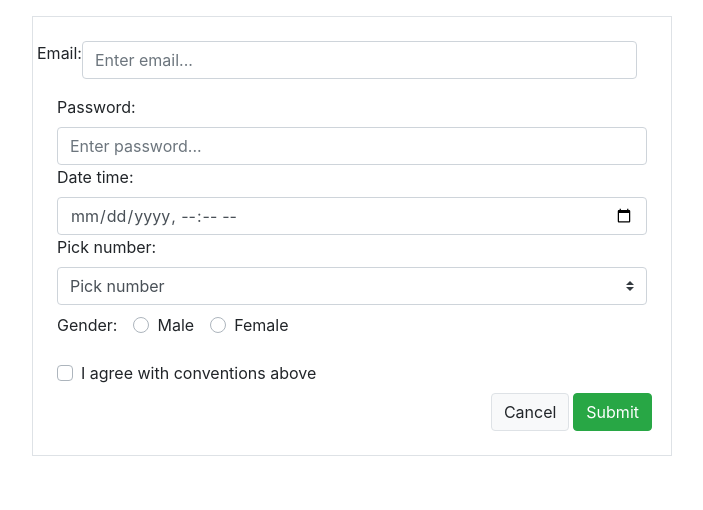
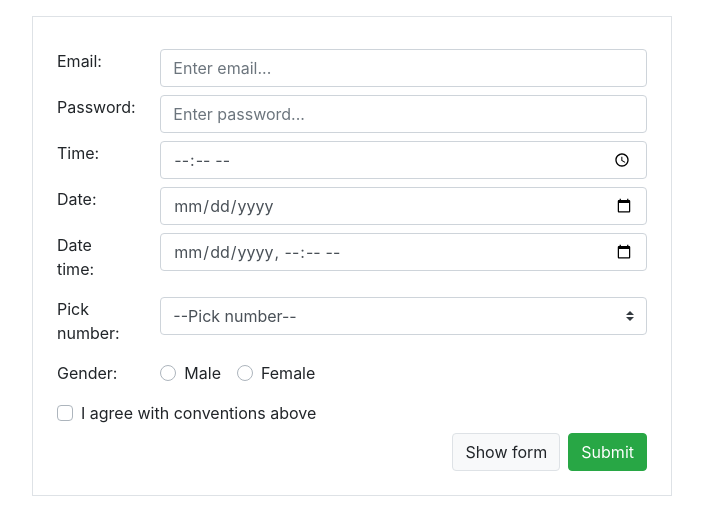
Before and after one commit to hieuemmm/final_react, a React (Create React App) app: page / in a window 1280 px wide. Shown: the top 510 px of the page, without its empty margins (288-991 px from the left). Built offline with nearby package versions, Linux system fonts and the light colour scheme.

Commit message:
Complete validate components

```diff
--- a/src/App.js
+++ b/src/App.js
@@ -1,107 +1,168 @@
-import { useEffect, useRef, useState } from 'react';
+import { useRef, useState } from 'react';
 import './styles/App.css';
 import Input from './components/Input'
 import Select from './components/Select'
 import CheckBox from './components/CheckBox'
 import Radio from './components/Radio'
-import { isEmail, isPassword } from './utils/ValidateUtils'
+import { isEmail, isPassword, isName, isAddress, isNumber } from './utils/ValidateUtils'
+import { currencyFormat } from './utils/FormatUtils'
 function App() {
   const [form, setForm] = useState({
-    emailInput: { value: "", status: false },
-    passwordInput: { value: "", status: false },
-    dateTimeInput: { value: "", status: false },
-    numberSelect: { value: "", status: false },
-    AgreeCheckBox: { value: undefined, status: false },
-    GenderRadio: { value: undefined, status: false }
+    emailInput: { value: "", feedback: "" },
+    passwordInput: { value: "", feedback: "" },
+    timeInput: { value: "", feedback: "" },
+    dateInput: { value: "", feedback: "" },
+    dateTimeInput: { value: "", feedback: "" },
+    numberSelect: { value: "", feedback: "" },
+    GenderRadio: { value: "", feedback: "" },
+    AgreeCheckBox: { value: false, feedback: "" },
   });
-  const allowSubmit = useRef(false);
-  const submitDOM = useRef();
-  //handle
-  const handelOnCancel = (event) => {
-    event.preventDefault();
-    console.log(form);
-  }
-  const handelOnSubmit = (event) => {
-    event.preventDefault();
-    if (allowSubmit.current) {
-      alert("Success");
-    }
-  }
-  return (
-    <div className="App">
-      <form className='col-6 border p-4 mx-auto mt-3'>
-        <div className="form-row">
-          <Input classBlock={"col-12"}
-            inline={true}
-            labelName={"Email:"}
-            nameInput={"emailInput"}
-            typeInput={"email"}
-            placeholderInput={"Enter email..."}
-            setForm={setForm}
-            rules={{
+  const rulesForm = useRef({
+    emailInput: {
       required: true,
       minLength: 10,
       maxLength: 30,
-              callBack: isEmail
-            }} />
-          <Input classBlock={"col-12"}
-            labelName={"Password:"}
-            nameInput={"passwordInput"}
-            typeInput={"password"}
-            placeholderInput={"Enter password..."}
-            setForm={setForm}
-            rules={{
+      callBack: isEmail,
+    },
+    passwordInput: {
       required: true,
       minLength: 10,
       maxLength: 30,
       callBack: isPassword
-            }} />
-          <Input classBlock={"col-12"}
-            labelName={"Date time:"}
+    },
+    timeInput: {
+      required: true,
+      callBack: () => true
+    },
+    dateInput: {
+      required: true,
+      callBack: () => true
+    },
+    dateTimeInput: {
+      required: true,
+      callBack: () => true
+    },
+    numberSelect: {
+      required: true,
+    },
+    GenderRadio: {
+      required: true,
+    },
+    AgreeCheckBox: {
+      required: true,
+    }
+  });
+  //HANDLE EVENT
+  const handelOnSubmit = () => {
+    validate({ value: form.emailInput.value, nameFormElement: "emailInput" });
+    validate({ value: form.passwordInput.value, nameFormElement: "passwordInput" });
+    validate({ value: form.timeInput.value, nameFormElement: "timeInput" });
+    validate({ value: form.dateInput.value, nameFormElement: "dateInput" });
+    validate({ value: form.dateTimeInput.value, nameFormElement: "dateTimeInput" });
+    validate({ value: form.numberSelect.value, nameFormElement: "numberSelect" });
+    validate({ value: form.GenderRadio.value, nameFormElement: "GenderRadio" });
+    validate({ value: form.AgreeCheckBox.value, nameFormElement: "AgreeCheckBox" });
+    let isSubmit = true;
+    for (const key in form) {
+      isSubmit &= !form[key].feedback;
+    }
+    if (isSubmit) {
+      alert("Success");
+    }
+  }
+  // INSTANCE METHOD
+  const validate = ({ value, nameFormElement, lableNameFormElement }) => {
+    const { required, minLength, maxLength, callBack } = rulesForm.current[nameFormElement];
+    let feedback = "";
+    if (feedback.length === 0 && required) {
+      feedback = !value ? (lableNameFormElement ?? "") + " required" : "";
+    }
+    if (feedback.length === 0 && (required || value) && minLength) {
+      feedback = value.length <= minLength ? `Min ${minLength} characters` : "";
+    }
+    if (feedback.length === 0 && (required || value) && maxLength) {
+      feedback = value.length >= maxLength ? `Max ${maxLength} characters` : "";
+    }
+    if (feedback.length === 0 && (required || value) && callBack) {
+      let matchMessage = callBack(value);
+      feedback = matchMessage.length > 1 ? matchMessage : "";
+    }
+    let newForm = { ...form };
+    newForm[nameFormElement].value = value;
+    newForm[nameFormElement].feedback = feedback.replace(":", "");
+    setForm(newForm);
+  }
+  return (
+    <div className="App">
+      <div className='col-6 border p-4 mx-auto mt-3'>
+        <Input labelName={"Email:"}
+          inline
+          nameInput={"emailInput"}
+          typeInput={"email"}
+          valueInput={form.emailInput}
+          placeholderInput={"Enter email..."}
+          validate={validate}
+        />
+        <Input labelName={"Password:"}
+          inline
+          nameInput={"passwordInput"}
+          typeInput={"password"}
+          placeholderInput={"Enter password..."}
+          valueInput={form.passwordInput}
+          validate={validate}
+        />
+        <Input labelName={"Time:"}
+          inline
+          nameInput={"timeInput"}
+          typeInput={"time"}
+          valueInput={form.timeInput}
+          validate={validate}
+        />
+        <Input labelName={"Date:"}
+          inline
+          nameInput={"dateInput"}
+          typeInput={"date"}
+          valueInput={form.dateInput}
+          validate={validate}
+        />
+        <Input labelName={"Date time:"}
+          inline
           nameInput={"dateTimeInput"}
           typeInput={"datetime-local"}
-            // placeholderInput={"Enter password..."}
-            setForm={setForm}
-            rules={{
-              required: true,
-              // minLength: 10,
-              // maxLength: 30,
-              callBack: () => true
-            }} />
-          <Select classBlock={"col-12"}
-            labelName={"Pick number:"}
+          valueInput={form.dateTimeInput}
+          validate={validate}
+        />
+        <Select labelName={"Pick number:"}
+          inline
           nameSelect={"numberSelect"}
-            placeholderSelect={"Pick number"}
-            setForm={setForm}
-            required={true}
+          valueInput={form.numberSelect}
+          validate={validate}
         >
+          <option value="">--Pick number--</option>
           <option value="1">One</option>
           <option value="2">Two</option>
           <option value="3">Three</option>
         </Select>
-          <Radio.Group classBlock={"col-12 my-2"}
-            inline={true}
-            labelName={"Gender:"}
+        <Radio.Group labelName={"Gender:"}
+          inline
           nameRadio={"GenderRadio"}
-            setForm={setForm}
-            required={true}
+          valueInput={form.GenderRadio}
+          validate={validate}
         >
-            <Radio.Item labelName={"Male"} />
-            <Radio.Item labelName={"Female"} />
+          <Radio.Item value={"Male"} inline />
+          <Radio.Item value={"Female"} inline />
         </Radio.Group>
-          <CheckBox classBlock={"col-12 my-2"}
-            labelName={"I agree with conventions above"}
+        <CheckBox labelName={"I agree with conventions above"}
           nameCheckBox={"AgreeCheckBox"}
-            setForm={setForm}
-            required={true}
+          valueInput={form.AgreeCheckBox}
+          validate={validate}
         />
         <div className='d-flex justify-content-end w-100'>
-            <button className='btn btn-light border mr-1' onClick={handelOnCancel}>Cancel</button>
-            <button className='btn btn-success' ref={submitDOM} onClick={handelOnSubmit} >Submit</button>
+          <button className='btn btn-light border mr-2' onClick={() => console.log(form)}>Show form</button>
+          <button className='btn btn-success' onClick={handelOnSubmit} >Submit</button>
         </div>
       </div>
-      </form>
-    </div>
+    </div >
   );
 }
 
--- a/src/components/CheckBox.js
+++ b/src/components/CheckBox.js
@@ -1,42 +1,26 @@
-import React, { useRef, useState } from 'react'
+import React, { useRef } from 'react'
+import classNames from 'classnames'
 import { v4 as uid } from 'uuid'
 const CheckBox = (props) => {
-    const { classBlock, labelName, nameCheckBox, setForm, required } = props;
-
-    const [feedbackMessage, setFeedbackMessage] = useState("");
-    const [valueCheckBox, setValueCheckBox] = useState("");
-    const statusFirst = useRef(true);
+    const { labelName, nameCheckBox, valueInput, validate } = props;
     const id = useRef(uid());
 
-    const handleOnChange = (valueCurrent) => {
-        setValueCheckBox(valueCurrent);
-        let feedback = "";
-        if (required) {
-            feedback = !valueCurrent ? "Required" : "";
-        }
-        setFeedbackMessage(feedback);
-        setForm((prev) => {
-            let newForm = JSON.parse(JSON.stringify(prev));
-            newForm[nameCheckBox].value = valueCurrent;
-            newForm[nameCheckBox].status = feedback.length === 0;
-            return newForm;
-        });
-        statusFirst.current = false;
-    }
     return (
-
-        <div className={classBlock}>
-            <div className={
-                `custom-control custom-checkbox ${feedbackMessage ? 'is-invalid' : ''} ${!feedbackMessage && !statusFirst.current && required ? 'is-valid' : ''}`}
-            >
+        <div className="col-12 p-0 my-2">
+            <div className={classNames("custom-control custom-checkbox", { "is-invalid": valueInput.feedback })}>
                 <input id={id}
                     type="checkbox"
                     className="custom-control-input"
-                    onChange={event => handleOnChange(event.target.checked)}
+                    checked={valueInput.value}
+                    onChange={event => validate({
+                        value: event.target.checked,
+                        nameFormElement: nameCheckBox,
+                        lableNameFormElement: labelName,
+                    })}
                 />
                 <label className="custom-control-label" htmlFor={id}>{labelName}</label>
             </div>
-            <div className="invalid-feedback">{feedbackMessage}</div>
+            <div className="invalid-feedback">{valueInput.feedback}</div>
         </div >
     )
 }
--- a/src/components/Input.js
+++ b/src/components/Input.js
@@ -1,62 +1,37 @@
 import React, { useEffect, useRef, useState } from 'react'
+import classNames from 'classnames'
 import { v4 as uid } from 'uuid'
 function Input(props) {
-    const { classBlock, inline, labelName, nameInput, valueInput, typeInput, placeholderInput, setForm, rules } = props;
-    const { required, minLength, maxLength, callBack } = rules;
+    const { inline, labelName, nameInput, valueInput, typeInput, placeholderInput, validate } = props;
 
-    const [feedbackMessage, setFeedbackMessage] = useState("");
-    const [myValueInput, setMyValueInput] = useState(valueInput);
-    const statusFirst = useRef(true);
+    const [myValueInput, setMyValueInput] = useState(valueInput.value);
     const id = useRef(uid());
 
     useEffect(() => {
-        if (valueInput) {
-            statusFirst.current = true;
-        }
-        setMyValueInput(valueInput);
-    }, [valueInput]);
+        setMyValueInput(valueInput.value);
+    }, [valueInput.value]);
 
-    const handleOnBlur = () => {
-        let feedback = "";
-        if (feedback.length === 0 && required) {
-            feedback = !myValueInput ? labelName.replace(":", "") + " required" : "";
-        }
-        if (feedback.length === 0 && (required || myValueInput) && minLength) {
-            feedback = myValueInput.length <= minLength ? `Min ${minLength} characters` : "";
-        }
-        if (feedback.length === 0 && (required || myValueInput) && maxLength) {
-            feedback = myValueInput.length >= maxLength ? `Max ${maxLength} characters` : "";
-        }
-        if (feedback.length === 0 && (required || myValueInput) && callBack) {
-            let matchMessage = callBack(myValueInput);
-            feedback = matchMessage.length > 1 ? matchMessage : "";
-        }
-        setFeedbackMessage(feedback);
-        setForm((prev) => {
-            let newForm = JSON.parse(JSON.stringify(prev));
-            newForm[nameInput].value = myValueInput;
-            newForm[nameInput].status = feedback.length === 0;
-            return newForm;
-        });
-        statusFirst.current = false;
-    }
     return (
-        <div className={`${!inline ? classBlock : ""} ${inline ? "form-group row w-100" : ""}`}>
-            <label className={inline ? "with-70" : ""} htmlFor={id.current}>{labelName}</label>
-            <div className={inline ? "col p-0" : ""}>
+        <div className={classNames("my-2", { "col-12 p-0": !inline }, { "row": inline })}>
+            <label className={classNames({ "col-2": inline })} htmlFor={id.current}>{labelName}</label>
+            <div className={classNames({ "col": inline })}>
                 <input
                     id={id.current}
                     name={nameInput}
-                    className={
-                        `form-control ${feedbackMessage ? 'is-invalid' : ''} ${!feedbackMessage && !statusFirst.current && rules.required ? 'is-valid' : ''}`
-                    }
+                    className={classNames("form-control", { "is-invalid": valueInput.feedback })}
                     type={typeInput}
                     placeholder={placeholderInput}
                     value={myValueInput}
                     onChange={(event) => { setMyValueInput(event.target.value) }}
-                    onBlur={handleOnBlur}
+                    onBlur={() =>
+                        validate({
+                            value: myValueInput,
+                            nameFormElement: nameInput,
+                            lableNameFormElement: labelName,
+                        })
+                    }
                 />
-                <div className="invalid-feedback">{feedbackMessage}</div>
+                <div className="invalid-feedback">{valueInput.feedback}</div>
             </div>
         </div >
     )
--- a/src/components/Radio.js
+++ b/src/components/Radio.js
@@ -1,62 +1,46 @@
-import React, { cloneElement, useRef, useState } from 'react'
+import React, { cloneElement, useRef, useState, useEffect } from 'react'
+import classNames from 'classnames'
 import { v4 as uid } from 'uuid'
 const Group = (props) => {
-    const { classBlock, labelName, inline, nameRadio, setForm, required } = props;
+    const { labelName, inline, nameRadio, valueInput, validate } = props;
 
-    const [feedbackMessage, setFeedbackMessage] = useState("");
-    const [valueGroup, setValueGroup] = useState("");
-    const statusFirst = useRef(true);
     const id = useRef(uid());
 
     const handelOnChange = (valueCurrent) => {
-        setValueGroup(valueCurrent);//re-render
-        let feedback = "";
-        if (required) {
-            feedback = !valueCurrent ? "Required" : "";
-        }
-        setFeedbackMessage(feedback);
-        setForm((prev) => {
-            let newForm = JSON.parse(JSON.stringify(prev));
-            newForm[nameRadio].value = valueCurrent;
-            newForm[nameRadio].status = feedback.length === 0;
-            return newForm;
-        });
-        statusFirst.current = false;
+        validate({
+            value: valueCurrent,
+            nameFormElement: nameRadio,
+            lableNameFormElement: labelName,
+        })
     }
     return (
-        <div className={classBlock}>
-            <div className={
-                `${feedbackMessage ? 'is-invalid' : ''} ${!feedbackMessage && !statusFirst.current && required ? 'is-valid' : ''}`
-            }>
-                <label className='mr-3' htmlFor={id.current}>{labelName}</label>
-                {props.children.map((child, index) => {
-                    return cloneElement(child, { ...child.props, key: index, inline, nameRadio, handelOnChange });
-                })}
+        <div className={classNames("my-2", { "col-12 p-0": !inline }, { "row mt-2": inline })}>
+            <label className={classNames({ "col-2": inline })} htmlFor={id.current}>{labelName}</label>
+            <div className={classNames({ "col": inline })}>
+                <div className={classNames({ "is-invalid": valueInput.feedback })}>
+                    {props.children.map((child, index) => {
+                        return cloneElement(child, { ...child.props, key: index, nameRadio, valueInput, handelOnChange });
+                    })}
+                </div>
+                <div className="invalid-feedback">{valueInput.feedback}</div>
             </div>
-            <div className="invalid-feedback">{feedbackMessage}Required</div>
         </div >
     )
 }
 const Item = (props) => {
-    const { key, labelName, nameRadio, inline, handelOnChange } = props;
+    const { key, value, nameRadio, inline, handelOnChange, valueInput } = props;
     const id = useRef(uid());
 
-    const handelOnChangeInside = (event) => {
-        if (event.target.checked) {
-            handelOnChange(labelName);
-        }
-    }
-    const classBlock = `custom-control custom-radio ${inline ? 'custom-control-inline' : ''}`
     return (
-        <div key={key} className={classBlock}>
+        <div key={key} className={classNames("custom-control custom-radio", { "custom-control-inline": inline })}>
             <input
                 id={id.current}
                 className="custom-control-input"
                 name={nameRadio} type="radio"
-                value={labelName}
-                onChange={event => handelOnChangeInside(event)}
+                checked={valueInput.value === value}
+                onChange={() => handelOnChange(value)}
             />
-            <label className="custom-control-label" htmlFor={id.current}>{labelName}</label>
+            <label className="custom-control-label" htmlFor={id.current}>{value}</label>
         </div >
     )
 }
--- a/src/components/Select.js
+++ b/src/components/Select.js
@@ -1,47 +1,28 @@
-import React, { useRef, useState } from 'react'
+import React, { useEffect, useRef, useState } from 'react'
+import classNames from 'classnames'
 import { v4 as uid } from 'uuid'
 const Select = (props) => {
-    const { classBlock, labelName, nameSelect, placeholderSelect, setForm, required } = props;
-
-    const [feedbackMessage, setFeedbackMessage] = useState("");
-    const [valueSelect, setValueSelect] = useState("");
-    const selectDOM = useRef("");
-    const statusFirst = useRef(true);
+    const { labelName, nameSelect, valueInput, inline, validate } = props;
     const id = useRef(uid());
-
-    const handleOnChange = () => {
-        let valueCurrent = selectDOM.current.value;
-        setValueSelect(valueCurrent);//re-render
-        let feedback = "";
-        if (required) {
-            feedback = !valueCurrent ? "Required" : "";
-        }
-        setFeedbackMessage(feedback);
-        setForm((prev) => {
-            // let newForm = JSON.parse(JSON.stringify(prev));
-            let newForm = { ...prev };
-            newForm[nameSelect].value = valueCurrent;
-            newForm[nameSelect].status = feedback.length === 0;
-            return newForm;
-        });
-        statusFirst.current = false;
-    }
     return (
-        <div className={classBlock}>
-            <label htmlFor={id.current}>{labelName}</label>
+        <div className={classNames("my-2", { "col-12 p-0": !inline }, { "row mt-2": inline })}>
+            <label className={classNames({ "col-2": inline })} htmlFor={id.current}>{labelName}</label>
+            <div className={classNames({ "col": inline })}>
                 <select
                     id={id.current}
                     name={nameSelect}
-                className={
-                    `custom-select ${feedbackMessage ? 'is-invalid' : ''} ${!feedbackMessage && !statusFirst.current && required ? 'is-valid' : ''}`
-                }
-                ref={selectDOM}
-                onChange={handleOnChange}
+                    className={classNames("custom-select", { "is-invalid": valueInput.feedback })}
+                    value={valueInput.value}
+                    onChange={event => validate({
+                        value: event.target.value,
+                        nameFormElement: nameSelect,
+                        lableNameFormElement: labelName
+                    })}
                 >
-                <option value={""}>{placeholderSelect}</option>
                     {props.children}
                 </select>
-            <div className="invalid-feedback">{feedbackMessage}</div>
+                <div className="invalid-feedback">{valueInput.feedback}</div>
+            </div>
         </div >
     )
 }
--- a/src/styles/bootstrap.override.css
+++ b/src/styles/bootstrap.override.css
@@ -1,11 +1,4 @@
-/* CHECK BOX */
-.is-valid .custom-control-input:checked~.custom-control-label::before,
-.is-valid .custom-control-input:checked~.custom-control-label::before {
-    border-color: rgb(40, 167, 69) !important;
-    background-color: rgb(40, 167, 69) !important;
+/* Uppercase first letter for feedback*/
+.invalid-feedback::first-letter {
+    text-transform: capitalize;
 }
-
-.is-invalid .custom-control-input:checked~.custom-control-label::before,
-.is-invalid .custom-checkbox .custom-control-label::before {
-    border-color: rgb(220, 53, 69) !important;
-}
--- /dev/null
+++ b/src/utils/FormatUtils.js
@@ -0,0 +1,7 @@
+export function currencyFormat(number, suffix) {
+    //currencyVN(1000) => '1.000'
+    //currencyVN(1000,'VND') => '1.000 VND'
+    let money = Number(number);
+    money = money.toLocaleString('it-IT', { style: 'currency', currency: 'VND' });
+    return (money.replace(" VND", "") + " " + (suffix ?? "")).trim();
+}
```
Also changed, not shown: package.json (line endings or trailing spaces), src/index.js (line endings or trailing spaces). Lines whose indentation alone changed are shown as unchanged.
